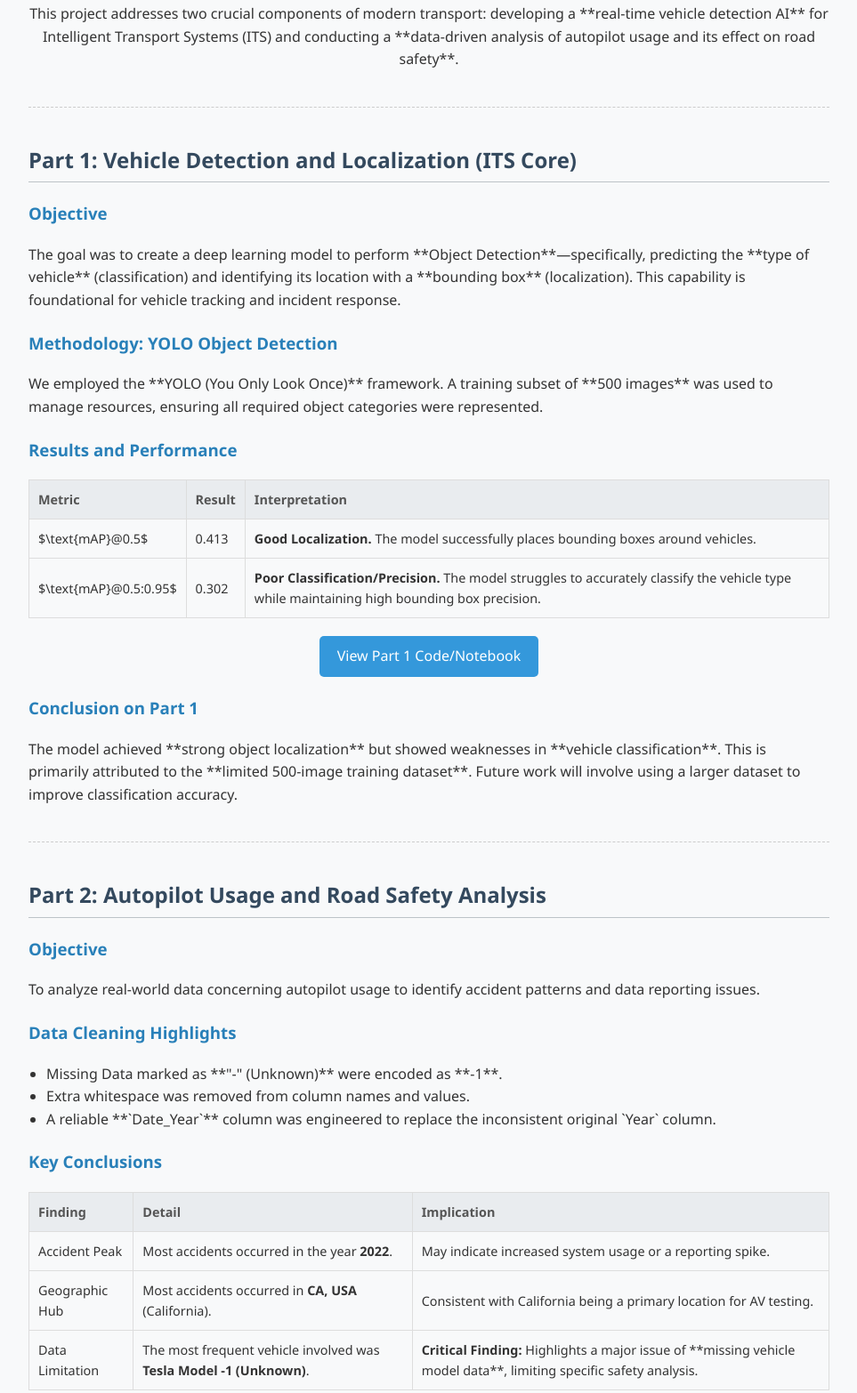
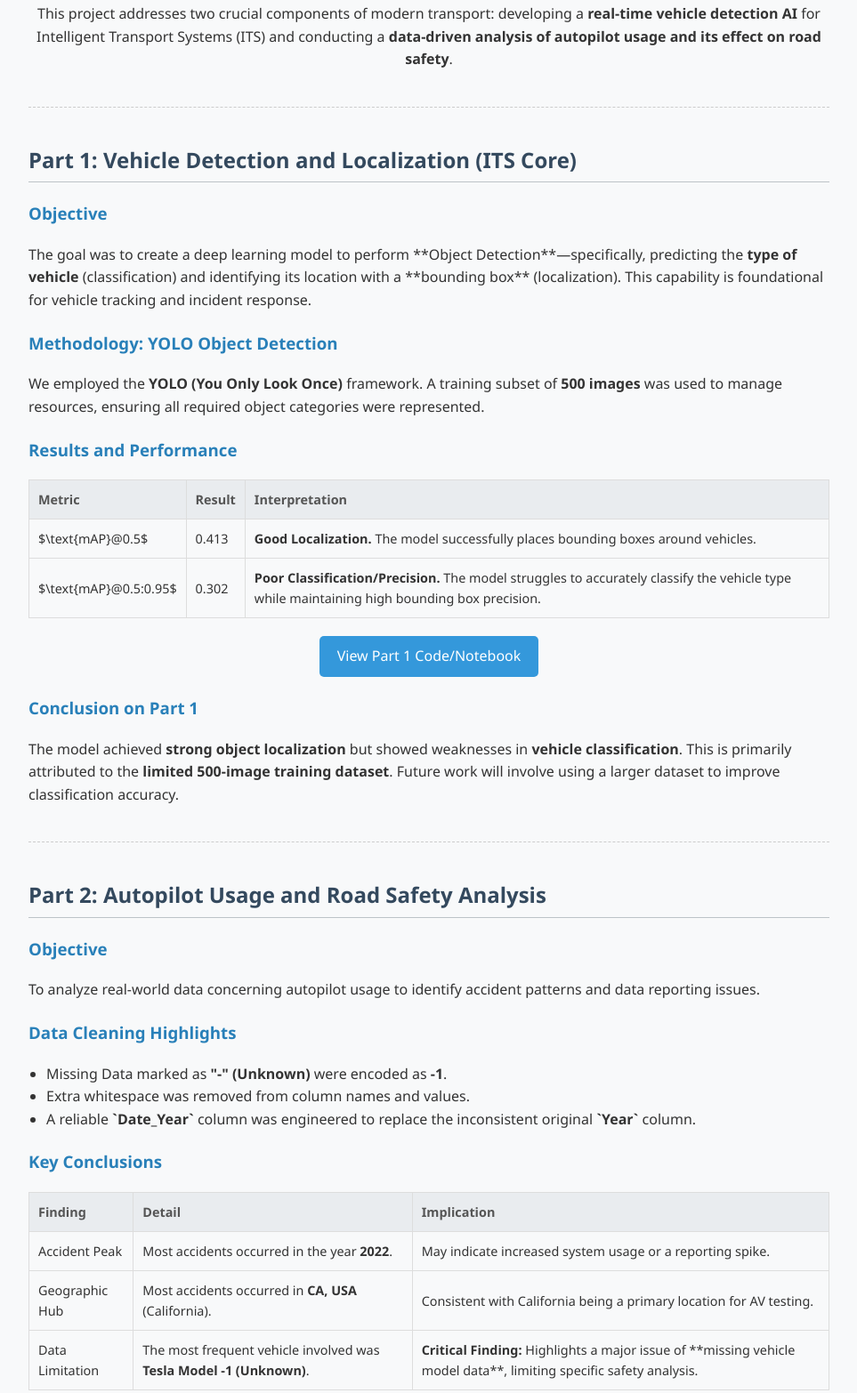
Before and after one commit to neetr/autonomous-driving, a plain HTML site: page index.html in a window 1280 px wide. Shown: the part 164-1730 px from the top of the page at 89% size, without its empty margins (158-1121 px from the left). Drawn offline with Linux system fonts and the light colour scheme.

```diff
--- a/index.html
+++ b/index.html
@@ -4,13 +4,13 @@
     <meta charset="UTF-8">
     <meta name="viewport" content="width=device-width, initial-scale=1.0">
     <title>Autonomous Vehicle & Road Safety Analysis Project</title>
-    <link rel="stylesheet" href="app.css">
+    <link rel="stylesheet" type="text/css" href="app.css">
 </head>
 <body>
 
     <header>
         <h1><span class="emoji">🚗</span> Autonomous Vehicle & Road Safety Analysis</h1>
-        <p>This project addresses two crucial components of modern transport: developing a **real-time vehicle detection AI** for Intelligent Transport Systems (ITS) and conducting a **data-driven analysis of autopilot usage and its effect on road safety**.</p>
+        <p>This project addresses two crucial components of modern transport: developing a <b>real-time vehicle detection AI</b> for Intelligent Transport Systems (ITS) and conducting a <b>data-driven analysis of autopilot usage and its effect on road safety</b>.</p>
     </header>
 
     <hr>
@@ -19,10 +19,10 @@
         <h2>Part 1: Vehicle Detection and Localization (ITS Core)</h2>
 
         <h3>Objective</h3>
-        <p>The goal was to create a deep learning model to perform **Object Detection**—specifically, predicting the **type of vehicle** (classification) and identifying its location with a **bounding box** (localization). This capability is foundational for vehicle tracking and incident response.</p>
+        <p>The goal was to create a deep learning model to perform **Object Detection**—specifically, predicting the <b>type of vehicle</b> (classification) and identifying its location with a **bounding box** (localization). This capability is foundational for vehicle tracking and incident response.</p>
 
         <h3>Methodology: YOLO Object Detection</h3>
-        <p>We employed the **YOLO (You Only Look Once)** framework. A training subset of **500 images** was used to manage resources, ensuring all required object categories were represented.</p>
+        <p>We employed the <b>YOLO (You Only Look Once)</b> framework. A training subset of <b>500 images</b> was used to manage resources, ensuring all required object categories were represented.</p>
 
         <h3>Results and Performance</h3>
         <table>
@@ -52,7 +52,7 @@
         </p>
 
         <h3>Conclusion on Part 1</h3>
-        <p>The model achieved **strong object localization** but showed weaknesses in **vehicle classification**. This is primarily attributed to the **limited 500-image training dataset**. Future work will involve using a larger dataset to improve classification accuracy.</p>
+        <p>The model achieved <b>strong object localization</b> but showed weaknesses in <b>vehicle classification</b>. This is primarily attributed to the <b>limited 500-image training dataset</b>. Future work will involve using a larger dataset to improve classification accuracy.</p>
     </div>
 
     <hr>
@@ -65,9 +65,9 @@
 
         <h3>Data Cleaning Highlights</h3>
         <ul>
-            <li>Missing Data marked as **"-" (Unknown)** were encoded as **-1**.</li>
+            <li>Missing Data marked as <b>"-" (Unknown)</b> were encoded as <b>-1</b>.</li>
             <li>Extra whitespace was removed from column names and values.</li>
-            <li>A reliable **`Date_Year`** column was engineered to replace the inconsistent original `Year` column.</li>
+            <li>A reliable <b>`Date_Year`</b> column was engineered to replace the inconsistent original <b>`Year`</b> column.</li>
         </ul>
 
         <h3>Key Conclusions</h3>
```
Also changed, not shown: 2 other files.
